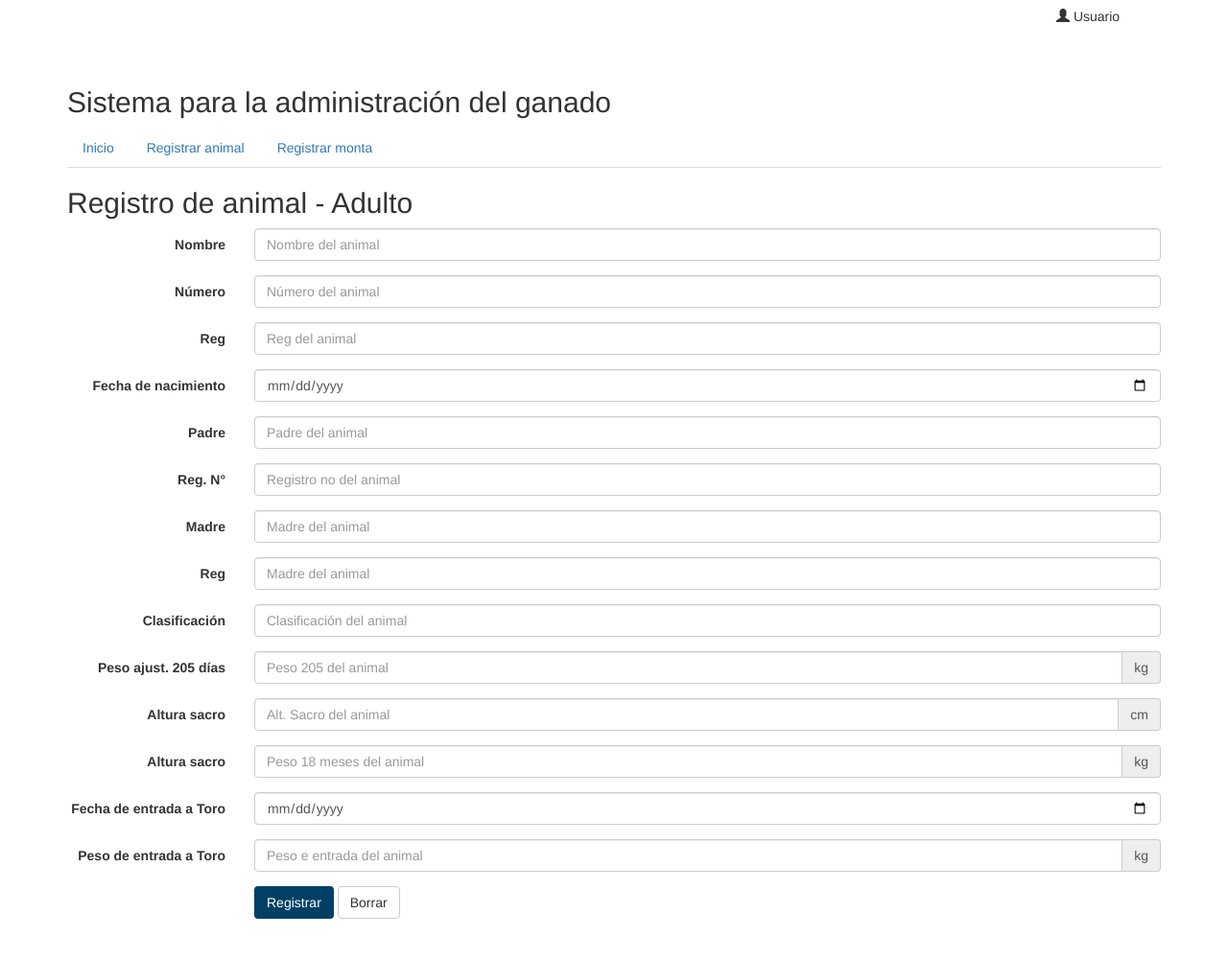
After one commit to Roox01/hacienda, a PHP site: page /registro.php in a window 1280 px wide. The commit adds this page. Shown: the whole page at 96% size. Run offline with PHP 8.4, Linux system fonts and the light colour scheme.

Commit message:
Registro animales Registro reproducción - mitad

```diff
--- a/css/estilos_generales.css
+++ b/css/estilos_generales.css
@@ -190,3 +190,12 @@ body > div.container > div > table > tbody > tr > td{
     padding-top: 1em;
     padding-bottom:  1em;
 }
+
+input#buscar_vaca {
+    text-align: center;
+}
+
+hr{
+    background-color: black;
+    height: 10px;
+}
--- /dev/null
+++ b/registro.php
@@ -0,0 +1,59 @@
+<!DOCTYPE html>
+<!--
+To change this license header, choose License Headers in Project Properties.
+To change this template file, choose Tools | Templates
+and open the template in the editor.
+-->
+<html>
+    <head>
+        <meta charset="UTF-8">
+        <link rel="stylesheet" type="text/css" href="./css/estilos_generales.css">
+        <link rel="stylesheet" type="text/css" href="./css/bootstrap/css/bootstrap.min.css">
+        <script type="text/javascript" src="./css/bootstrap/js/jquery-2.1.4.min.js"></script>
+        <script type="text/javascript" src="./css/bootstrap/js/bootstrap.min.js"></script>
+        <title>Vista animales</title>
+    </head>
+    <body>
+        <?php
+        include_once './head_vista_usuario.php';
+        ?>
+        <div class="container" style="padding-top: 70px">
+
+            <h2>Sistema para la administración del ganado</h2>
+
+            <ul class="nav nav-tabs">
+                <li role="presentation"><a href="./vista_usuario_1.php">Inicio</a></li>
+                <li role="presentation"><a href="?animal">Registrar animal</a></li>
+                <li role="presentation"><a href="?buscar">Registrar monta</a></li>
+            </ul>
+            <?php
+            $seccion = basename($_SERVER['QUERY_STRING']);
+            if (empty($seccion)) {
+                include 'registro_animal.php';
+            } else {
+                $imp = 0;
+                switch ($seccion) {
+                    case 'animal':
+                        $imp = 1;
+                        include 'registro_animal.php';
+                        break;
+                    case 'buscar':
+                        $imp = 1;
+                        include 'busqueda_vaca_monta.php';
+                        break;
+                    case 'monta':
+                        $imp = 1;
+                        include 'registro_monta.php';
+                        break;
+                    case 'clasif':
+                        $imp = 1;
+                        include 'clasificacion_fenotipica.php';
+                        break;
+                }
+                if ($imp === 0) {
+                    echo $seccion + (': No existe esta sección');
+                }
+            }
+            ?>
+        </div>
+    </body>
--- /dev/null
+++ b/registro_animal.php
@@ -0,0 +1,107 @@
+<h2>Registro de animal - Adulto</h2>
+
+<form class="form-horizontal">
+    <div class="form-group">
+        <label for="nombre" class="col-sm-2 control-label">Nombre</label>
+        <div class="col-sm-10">
+            <input type="text" class="form-control" id="nombre" placeholder="Nombre del animal">
+        </div>
+    </div>
+    <div class="form-group">
+        <label for="numero" class="col-sm-2 control-label">Número</label>
+        <div class="col-sm-10">
+            <input type="number" class="form-control" id="numero" placeholder="Número del animal">
+        </div>
+    </div>
+    <div class="form-group">
+        <label for="reg" class="col-sm-2 control-label">Reg</label>
+        <div class="col-sm-10">
+            <input type="number" class="form-control" id="numero" placeholder="Reg del animal">
+        </div>
+    </div>
+    <div class="form-group">
+        <label for="nacimiento" class="col-sm-2 control-label">Fecha de nacimiento</label>
+        <div class="col-sm-10">
+            <input type="date" class="form-control" id="nacimiento" placeholder="Fecha de nacimiento del animal">
+        </div>
+    </div>
+    <div class="form-group">
+        <label for="padre" class="col-sm-2 control-label">Padre</label>
+        <div class="col-sm-10">
+            <input type="number" class="form-control" id="padre" placeholder="Padre del animal">
+        </div>
+    </div>
+    <div class="form-group">
+        <label for="reg_no" class="col-sm-2 control-label">Reg. N°</label>
+        <div class="col-sm-10">
+            <input type="number" class="form-control" id="reg_no" placeholder="Registro no del animal">
+        </div>
+    </div>
+    <div class="form-group">
+        <label for="madre" class="col-sm-2 control-label">Madre</label>
+        <div class="col-sm-10">
+            <input type="number" class="form-control" id="madre" placeholder="Madre del animal">
+        </div>
+    </div>
+    <div class="form-group">
+        <label for="reg2" class="col-sm-2 control-label">Reg</label>
+        <div class="col-sm-10">
+            <input type="number" class="form-control" id="reg2" placeholder="Madre del animal">
+        </div>
+    </div>
+    <div class="form-group">
+        <label for="clasificacion" class="col-sm-2 control-label">Clasificación</label>
+        <div class="col-sm-10">
+            <input type="text" class="form-control" id="clasificacion" placeholder="Clasificación del animal">
+        </div>
+    </div>
+    <div class="form-group">
+        <label for="peso_205" class="col-sm-2 control-label">Peso ajust. 205 días</label>
+        <div class="col-sm-10">
+            <div class="input-group">
+                <input type="number" class="form-control" placeholder="Peso 205 del animal" id="Peso_205" aria-describedby="sizing-addon2">
+                <span class="input-group-addon" id="sizing-addon2">kg</span>
+            </div>
+        </div>
+    </div>
+    <div class="form-group">
+        <label for="alt_sacro" class="col-sm-2 control-label">Altura sacro</label>
+        <div class="col-sm-10">
+            <div class="input-group">
+                <input type="number" class="form-control" placeholder="Alt. Sacro del animal" id="alt_sacro" aria-describedby="sizing-addon2">
+                <span class="input-group-addon" id="sizing-addon2">cm</span>
+            </div>
+        </div>
+    </div>
+    <div class="form-group">
+        <label for="peso_18" class="col-sm-2 control-label">Altura sacro</label>
+        <div class="col-sm-10">
+            <div class="input-group">
+                <input type="number" class="form-control" placeholder="Peso 18 meses del animal" id="Peso_18" aria-describedby="sizing-addon2">
+                <span class="input-group-addon" id="sizing-addon2">kg</span>
+            </div>
+        </div>
+    </div>
+    <div class="form-group">
+        <label for="fecha_toro" class="col-sm-2 control-label">Fecha de entrada a Toro</label>
+        <div class="col-sm-10">
+            <input type="date" class="form-control" id="fecha_toro" placeholder="Fecha de entrada del animal">
+        </div>
+    </div>
+    <div class="form-group">
+        <label for="peso_toro" class="col-sm-2 control-label">Peso de entrada a Toro</label>
+        <div class="col-sm-10">
+            <div class="input-group">
+                <input type="number" class="form-control" placeholder="Peso e entrada del animal" id="Peso_toro" aria-describedby="sizing-addon2">
+                <span class="input-group-addon" id="sizing-addon2">kg</span>
+            </div>
+        </div>
+    </div>
+
+    <div class="form-group">
+        <div class="col-sm-offset-2 col-sm-10">
+            <button type="submit" class="btn btn-ok">Registrar</button>
+            <button type="reset" class="btn btn-default">Borrar</button>
+        </div>
+    </div>
+</form>
```
Also changed, not shown: busqueda_vaca_monta.php (added, +15 -0 lines), registro_monta.php (added, +47 -0 lines).
